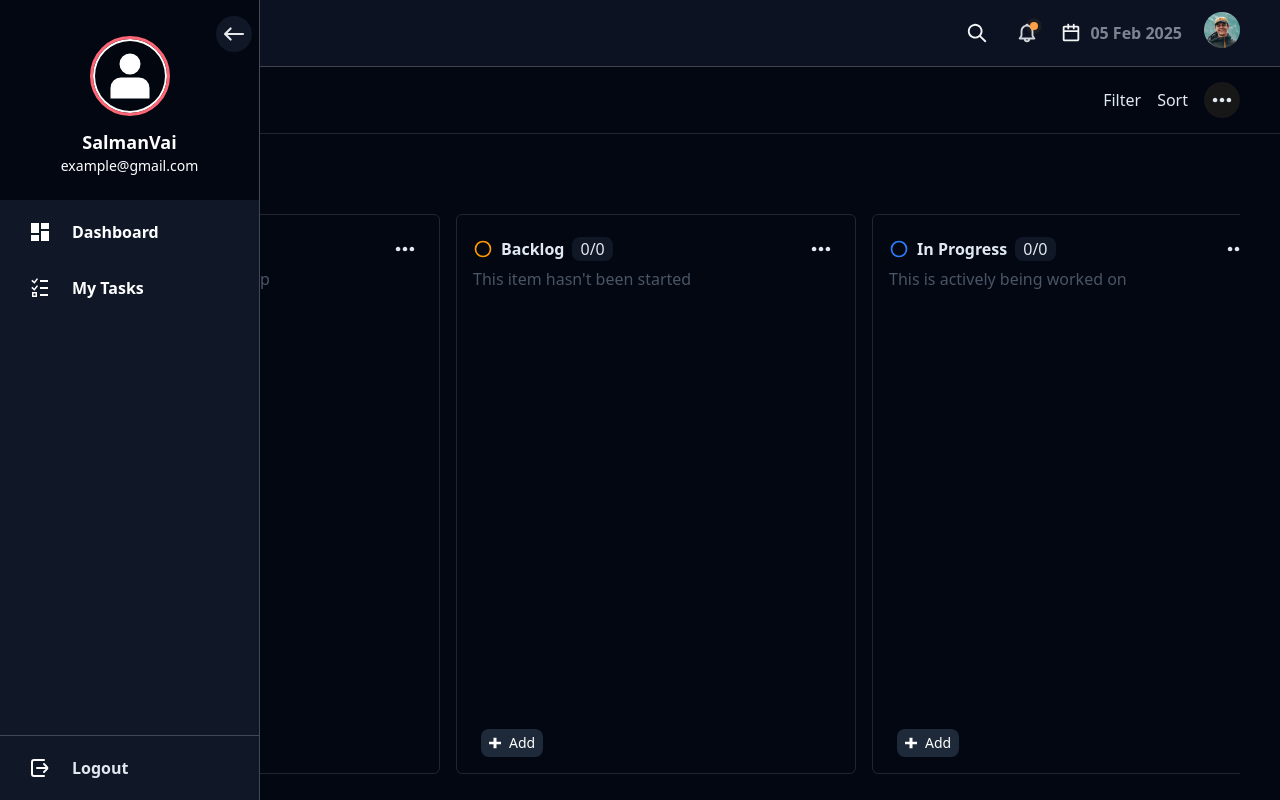
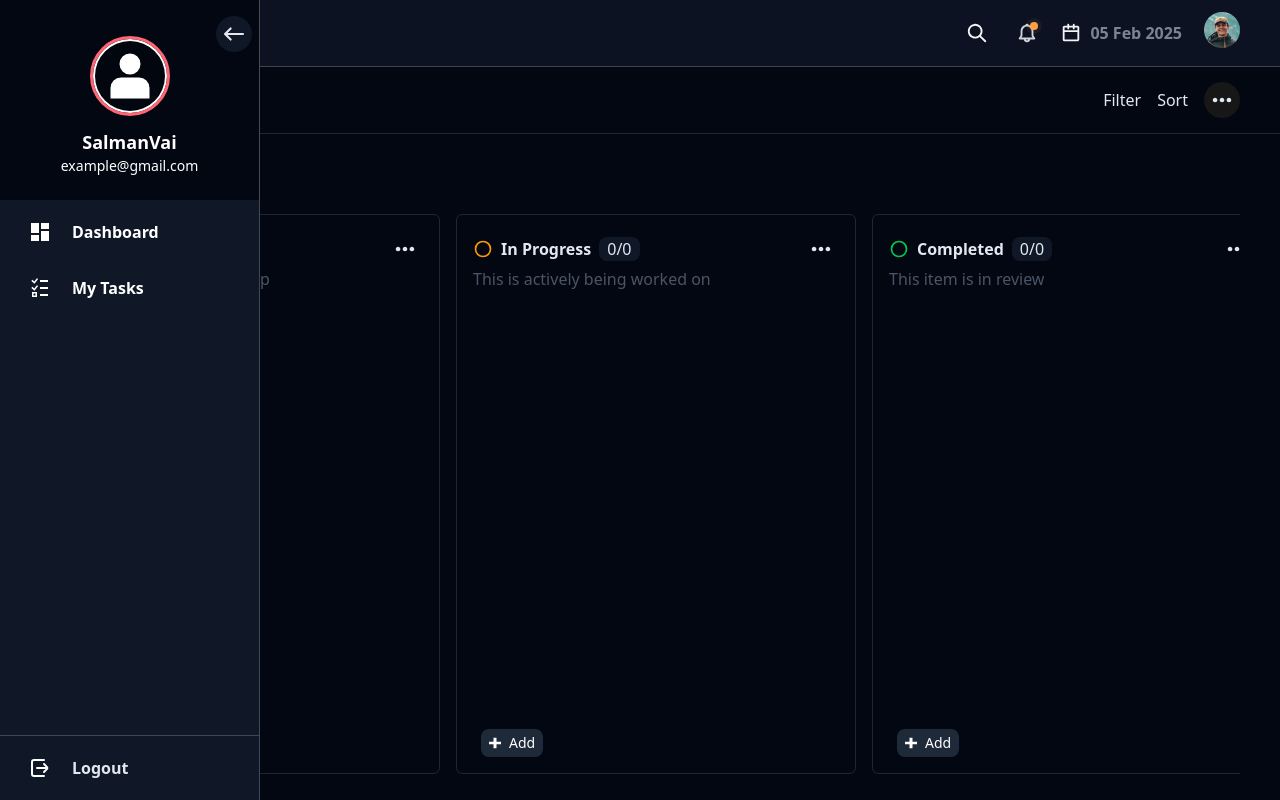
Before and after one commit to Hablu-Programmer-Team/HP-Team, a React (Vite) app: page /dashboard in a window 1280 px wide. Built offline with nearby package versions, Linux system fonts and the light colour scheme.

Commit message:
refactor: update task management logic and improve dashboard layout

```diff
--- a/src/components/team/Eyachir/dashboard-layout.tsx
+++ b/src/components/team/Eyachir/dashboard-layout.tsx
@@ -1,35 +1,13 @@
+import { TStatus } from "@/lib/database/task";
+import { cn } from "@/lib/utils/cn";
 import { PlusIcon } from "../Mamun/icon/Icons";
 import { CircleIcon, ThreeDotsIcon } from "./icons";
 import Scrollbar from "./scrollbar.module.css";
 
 export const DashboardLayout = () => {
-  const TasksBoard = [
-    {
-      id: 1,
-      title: "ToDo",
-      des: "This is ready to be picked up",
-    },
-    {
-      id: 2,
-      title: "Backlog",
-      des: "This item hasn't been started",
-    },
-    {
-      id: 3,
-      title: "In Progress",
-      des: "This is actively being worked on",
-    },
-    {
-      id: 4,
-      title: "In Review",
-      des: "This item is in review",
-    },
-    {
-      id: 5,
-      title: "Done",
-      des: "This has been completed",
-    },
-  ];
+  const tasks = "";
+  console.log("🚀 ~ DashboardLayout ~ tasks:", tasks);
+
   return (
     <div className="overflow-x-hidden">
       <div className="flex justify-between items-center py-3 px-5 lg:px-10 border-b border-b-neutral-400/20">
@@ -50,7 +28,7 @@ export const DashboardLayout = () => {
         <div
           className={`flex justify-start gap-4 mt-20 overflow-x-auto ${Scrollbar.customScrollbar}`}
         >
-          {TasksBoard.map((task) => (
+          {tasksBoard.map((task) => (
             <div
               key={task.id}
               className=" border border-neutral-400/20 rounded-md min-h-[70svh]  sm:min-w-[400px] min-w-[280px] w-full p-4 relative"
@@ -59,19 +37,12 @@ export const DashboardLayout = () => {
                 <div className="flex items-center gap-x-2">
                   <p>
                     <CircleIcon
-                      className={` stroke-2 ${
-                        task.id === 1
-                          ? "text-red-600"
-                          : task.id === 2
-                          ? "text-amber-500"
-                          : task.id === 3
-                          ? "text-blue-500"
-                          : task.id === 4
-                          ? "text-purple-500"
-                          : task.id === 5
-                          ? "text-green-500"
-                          : "text-white"
-                      }`}
+                      className={cn("stroke-2 text-white", {
+                        "text-red-600": task.status === "pending",
+                        "text-amber-500": task.status === "in-progress",
+                        "text-green-500": task.status === "completed",
+                        "text-purple-500": task.status === "incomplete",
+                      })}
                     />
                   </p>
                   <span className="font-semibold hover:border-b hover:border-b-gray-700 cursor-pointer ">
@@ -97,3 +68,37 @@ export const DashboardLayout = () => {
     </div>
   );
 };
+
+type ITaskBoard = {
+  id: number;
+  title: string;
+  des: string;
+  status: TStatus;
+};
+
+const tasksBoard: ITaskBoard[] = [
+  {
+    id: 1,
+    title: "ToDo",
+    des: "This is ready to be picked up",
+    status: "pending",
+  },
+  {
+    id: 2,
+    title: "In Progress",
+    des: "This is actively being worked on",
+    status: "in-progress",
+  },
+  {
+    id: 3,
+    title: "Completed",
+    des: "This item is in review",
+    status: "completed",
+  },
+  {
+    id: 4,
+    title: "Incomplete",
+    des: "This item hasn't been started",
+    status: "incomplete",
+  },
+];
--- a/src/lib/database/task.ts
+++ b/src/lib/database/task.ts
@@ -1,4 +1,4 @@
-type TStatus = "pending" | "in-progress" | "incomplete" | "completed";
+export type TStatus = "pending" | "in-progress" | "incomplete" | "completed";
 
 export interface ISubTask {
   taskId: string;
--- a/src/types/index.d.ts
+++ b/src/types/index.d.ts
@@ -1,8 +1,7 @@
-
 declare type IChildren = { children: React.ReactNode };
 declare type IClassName = { className?: string };
 declare type IClassNameWithChildren = IChildren & IClassName;
 
 export interface IconSvgProps extends SVGProps<SVGSVGElement>, IClassName {
-  size?: number;
+  size?: number;
 }
```
Also changed, not shown: 1 other file (tests, documents, lock files or other folders).
